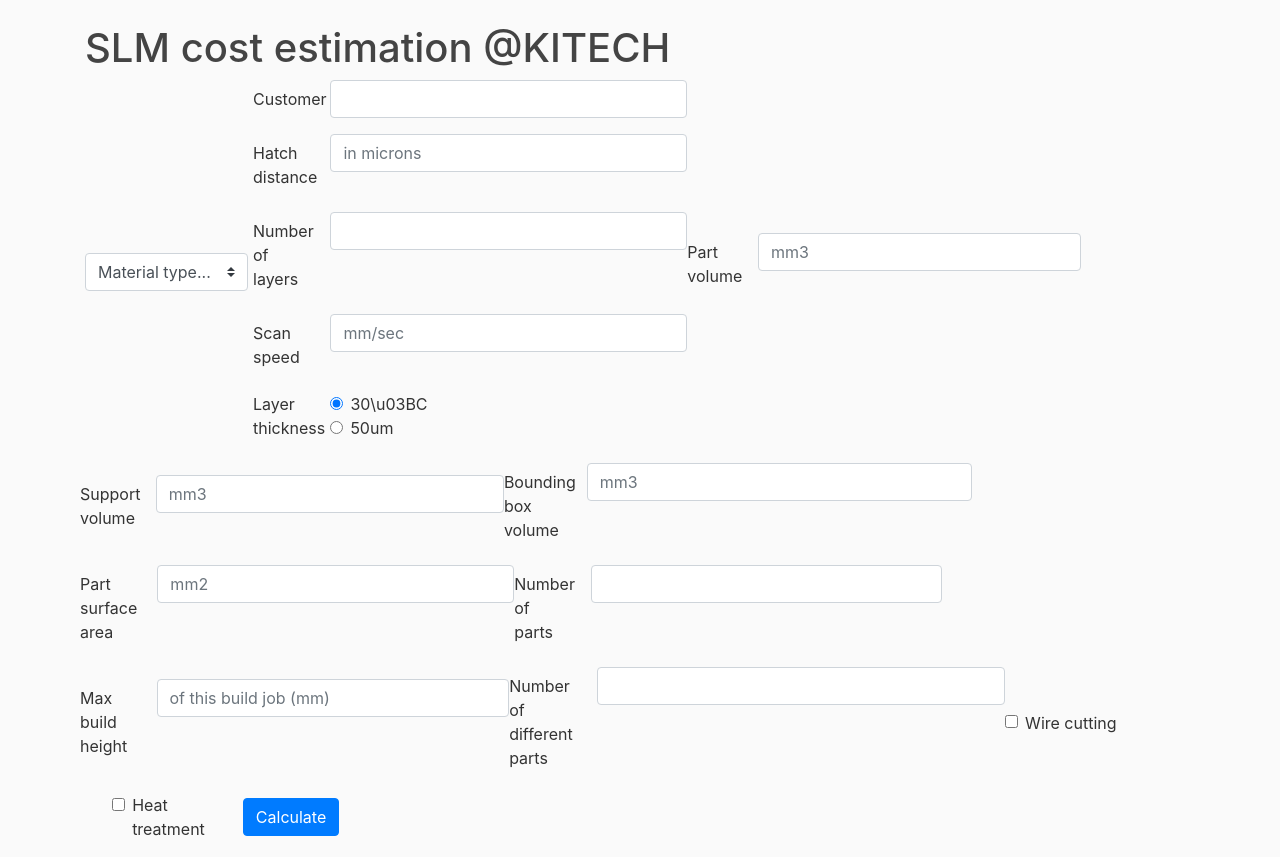
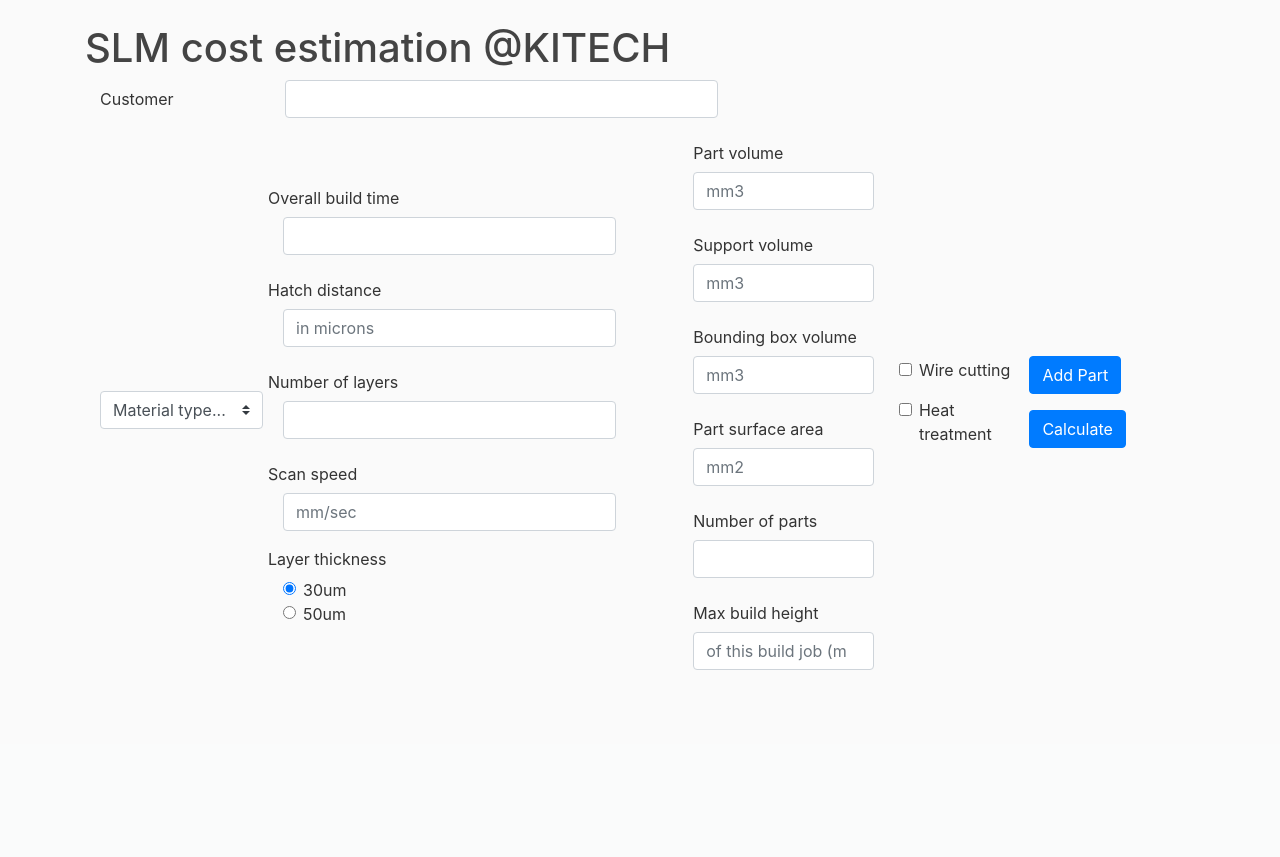
Before and after one commit to Ulan-tech/Ulan_cost, a Flask app: page / in a window 1280 px wide. Shown: the part 56-913 px from the top of the page. After the commit the page ends 726 px from the top, so only its background shows below. Run offline with Flask 2, Linux system fonts and the light colour scheme; some libraries are stand-ins or nearby versions.

Commit message:
Managed to divide into columns but still it needs more improvement... maybe later

```diff
--- a/templates/home.html
+++ b/templates/home.html
@@ -2,6 +2,18 @@
 {% block content %}
     <h1>SLM cost estimation @KITECH</h1>
     <form action="{{ url_for('cost') }}" method="post">
+
+    <div class="col">
+
+      <div class="form-group row">
+        <label for="inputEmail3" class="col-sm-2 col-form-label">Customer</label>
+        <div class="col-sm-5">
+          <input type="email" class="form-control" id="inputEmail3" placeholder="">
+        </div>
+      </div>
+
+
+
 
         <div class="form-row align-items-center">
             <div class="col-auto my-1">
@@ -48,23 +60,26 @@
 
   {#      Process parameter based#}
 
+
+
+<div class="col">
     <div class="form-group row">
-    <label for="inputEmail3" class="col-sm-2 col-form-label">Customer </label>
+    <label for="inputEmail3" class="row-sm-2 col-form-label">Overall build time</label>
     <div class="col-sm-10">
-      <input type="email" class="form-control" id="inputEmail3" placeholder="">
+      <input type="number" class="form-control" id="inputEmail3" placeholder="">
     </div>
   </div>
 
 
   <div class="form-group row">
-    <label for="inputEmail3" class="col-sm-2 col-form-label">Hatch distance</label>
+    <label for="inputEmail3" class="row-sm-2 col-form-label">Hatch distance</label>
     <div class="col-sm-10">
       <input type="number" class="form-control" id="inputEmail3" placeholder="in microns">
     </div>
   </div>
 
   <div class="form-group row">
-    <label for="inputEmail3" class="col-sm-2 col-form-label">Number of layers</label>
+    <label for="inputEmail3" class="row-sm-2 col-form-label">Number of layers</label>
     <div class="col-sm-10">
       <input type="number" class="form-control" id="inputEmail3" placeholder=" ">
     </div>
@@ -72,22 +87,26 @@
 
 
    <div class="form-group row">
-    <label for="inputEmail3" class="col-sm-2 col-form-label">Scan speed</label>
+    <label for="inputEmail3" class="row-sm-2 col-form-label">Scan speed</label>
     <div class="col-sm-10">
       <input type="number" class="form-control" id="inputEmail3" placeholder="mm/sec">
     </div>
   </div>
 
+
   <fieldset
+
+
+
 
   class="form-group">
     <div class="row">
-      <legend class="col-form-label col-sm-2 pt-0">Layer thickness</legend>
-      <div class="col-sm-10">
+      <legend class="col-form-label col-sm-7.5 pt-0">Layer thickness</legend>
+      <div class="col-sm-5">
         <div class="form-check">
           <input class="form-check-input" type="radio" name="gridRadios" id="gridRadios1" value="option1" checked>
           <label class="form-check-label" for="gridRadios1">
-            30\u03BC
+            30um
           </label>
         </div>
         <div class="form-check">
@@ -102,64 +121,67 @@
     </div>
   </fieldset>
 
-
+</div>
 
 
 {#      Part design feature based#}
 
+
+<div class="col">
+
     <div class="form-group row">
-    <label for="inputEmail3" class="col-sm-2 col-form-label">Part volume</label>
-    <div class="col-sm-10">
+    <label for="inputEmail3" class="row-sm-2 col-form-label">Part volume</label>
+    <div class="row-sm-10">
       <input type="number" class="form-control" id="inputEmail3" placeholder="mm3">
     </div>
   </div>
 
     <div class="form-group row">
-    <label for="inputEmail3" class="col-sm-2 col-form-label">Support volume</label>
-    <div class="col-sm-10">
+    <label for="inputEmail3" class="row-sm-2 col-form-label">Support volume</label>
+    <div class="row-sm-10">
       <input type="number" class="form-control" id="inputEmail3" placeholder="mm3">
     </div>
   </div>
 
     <div class="form-group row">
-    <label for="inputEmail3" class="col-sm-2 col-form-label">Bounding box volume</label>
-    <div class="col-sm-10">
+    <label for="inputEmail3" class="row-sm-2 col-form-label">Bounding box volume</label>
+    <div class="row-sm-10">
       <input type="number" class="form-control" id="inputEmail3" placeholder="mm3">
     </div>
   </div>
 
     <div class="form-group row">
-    <label for="inputEmail3" class="col-sm-2 col-form-label">Part surface area</label>
-    <div class="col-sm-10">
+    <label for="inputEmail3" class="row-sm-2 col-form-label">Part surface area</label>
+    <div class="row-sm-10">
       <input type="number" class="form-control" id="inputEmail3" placeholder="mm2">
     </div>
   </div>
 
     <div class="form-group row">
-    <label for="inputEmail3" class="col-sm-2 col-form-label">Number of parts</label>
-    <div class="col-sm-10">
+    <label for="inputEmail3" class="row-sm-2 col-form-label">Number of parts</label>
+    <div class="row-sm-10">
       <input type="number" class="form-control" id="inputEmail3" placeholder="">
     </div>
   </div>
 
 
     <div class="form-group row">
-    <label for="inputEmail3" class="col-sm-2 col-form-label">Max build height </label>
-    <div class="col-sm-10">
+    <label for="inputEmail3" class="row-sm-2 col-form-label">Max build height </label>
+    <div class="row-sm-10">
       <input type="number" class="form-control" id="inputEmail3" placeholder="of this build job (mm)">
     </div>
   </div>
 
 
-    <div class="form-group row">
-    <label for="inputEmail3" class="col-sm-2 col-form-label">Number of different parts </label>
-    <div class="col-sm-10">
-      <input type="number" class="form-control" id="inputEmail3" placeholder="">
+{#    <div class="form-group row">#}
+{#    <label for="inputEmail3" class="row-sm-2 col-form-label">Number of different parts </label>#}
+{#    <div class="col-sm-10">#}
+{#      <input type="number" class="form-control" id="inputEmail3" placeholder="">#}
+{#    </div>#}
+{#  </div>#}
 </div>
-  </div>
-
 {#      Post-processing#}
-
+<div class="col">
      <div class="form-group row">
         <div class="col-sm-2"></div>
         <div class="col-sm-10">
@@ -185,7 +207,15 @@
           </div>
         </div>
       </div>
+</div>
 
+
+<div class="col">
+  <div class="form-group row">
+    <div class="col-sm-10">
+      <button type="submit" class="btn btn-primary">Add Part</button>
+    </div>
+  </div>
 
   <div class="form-group row">
     <div class="col-sm-10">
@@ -193,7 +223,7 @@
     </div>
   </div>
 
-
+</div>
       </form>
 
 {% endblock content %}
```
Lines whose indentation alone changed are shown as unchanged.
